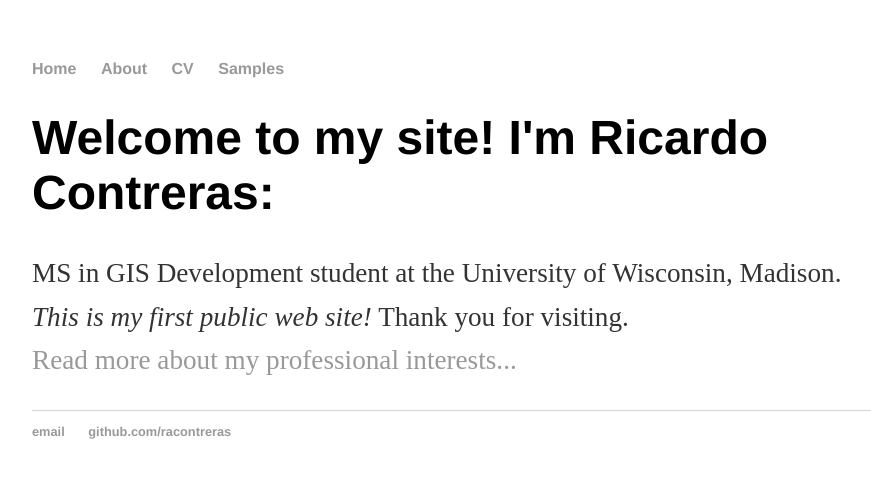
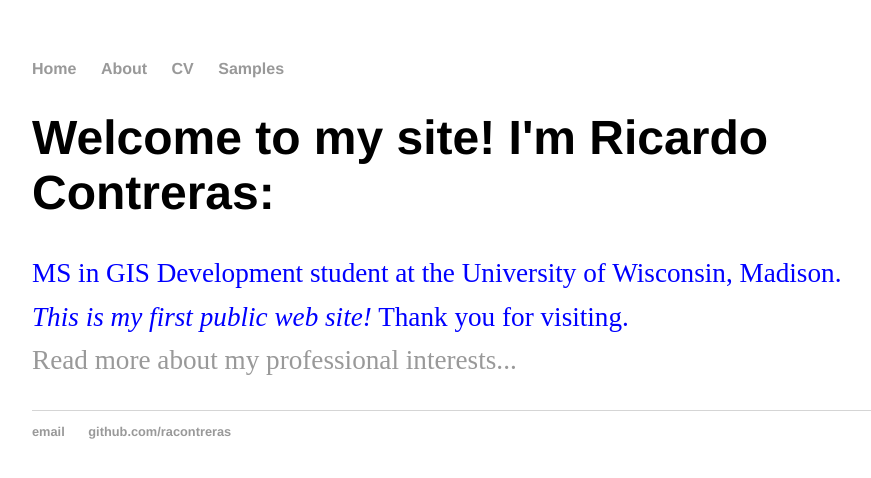
Before and after one commit to racontreras/Test1_old, a Jekyll site: the page built from index.html, in a window 1280 px wide. Shown: the top 478 px of the page, without its empty margins (160-1031 px from the left). Built offline with Jekyll 4.4.1, drawn with Linux system fonts in a browser that asks for light colours.

Commit message:
Update index.html

```diff
--- a/index.html
+++ b/index.html
@@ -4,7 +4,7 @@
 ---
 <div class="blurb">
 	<h1>Welcome to my site! I'm Ricardo Contreras:</h1>
-	<p>MS in GIS Development student at the University of Wisconsin, Madison.
+	<p style="color:blue" >MS in GIS Development student at the University of Wisconsin, Madison.
 <br>
 <em>This is my first public web site!</em> Thank you for visiting.
 <br>
```
